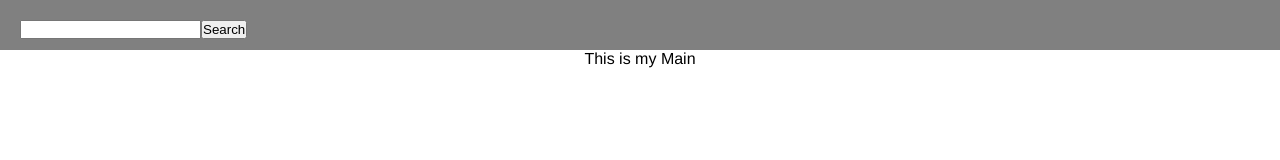
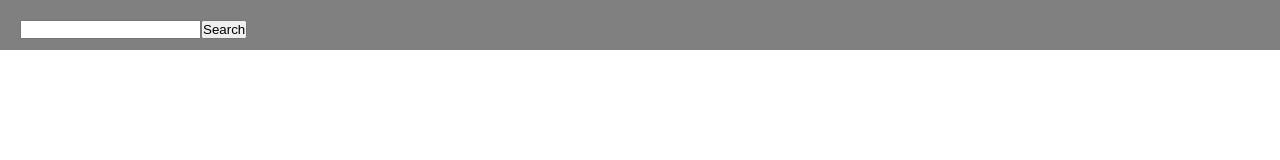
Before and after one commit to AlessioMaria5/vue-boolflix, a Vue app: page / in a window 1280 px wide. Shown: the top 160 px of the page. Built offline with nearby package versions, Linux system fonts and the light colour scheme.

Commit message:
displayed title

```diff
--- a/src/App.vue
+++ b/src/App.vue
@@ -1,7 +1,7 @@
 <template>
   <div id="app">
     <NewHeader @search="findFilm"/>
-    <NewMain />
+    <NewMain :displayMyFilms="mySearchedFilmList"/>
   </div>
 </template>
 
@@ -17,14 +17,18 @@ export default {
     NewMain
 },
   data(){
-
+    return {
+      mySearchedFilmList: ['we']
+  }
   },
   methods: {
 
   findFilm(mySearch){
     axios.get('https://api.themoviedb.org/3/search/movie?api_key=99a17c4a907152d283c8225f68325acb&query='+ mySearch)
     .then((res)=> {
-      console.log(res)
+      this.mySearchedFilmList = res.data.results;
+      console.log(res.data.results)
+
     })
 
   }
--- a/src/components/newMain.vue
+++ b/src/components/newMain.vue
@@ -1,12 +1,18 @@
 <template>
 <div class="myMain">
-    <p>This is my Main</p>
+    <ul>
+        <li v-for="(film,index) in displayMyFilms" :key="index">
+        {{film.original_title}}</li>
+    </ul>
 </div>
 </template>
 
 <script>
 export default {
-    name: 'NewMain'
+    name: 'NewMain',
+    props: {
+        displayMyFilms:Array
+    }
 }
 </script>
 
```
